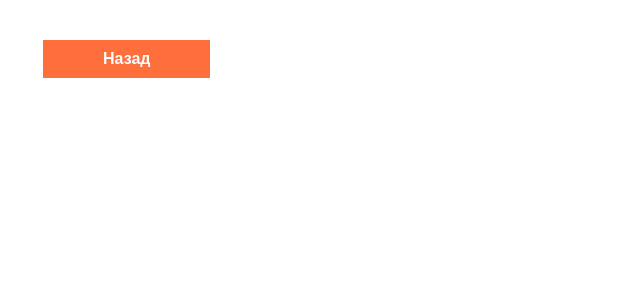
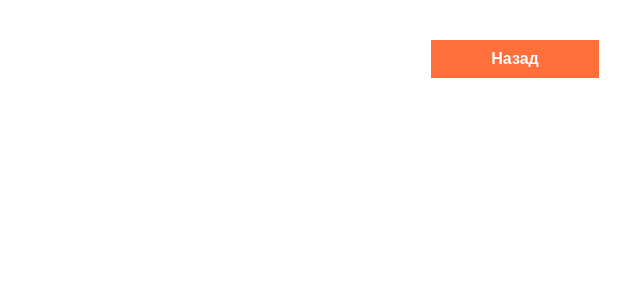
Before and after one commit to DenyDeny/simple-blog, a React app: page /info in a window 1280 px wide. Shown: the top 300 px of the page, without its empty margins (125-765 px from the left). Built offline with nearby package versions, Linux system fonts and the light colour scheme.

Commit message:
Заменил width 80% на max-width 1080px

```diff
--- a/src/styles/PostInfo.css
+++ b/src/styles/PostInfo.css
@@ -6,7 +6,7 @@
     -webkit-box-direction: normal;
         -ms-flex-direction: column;
             flex-direction: column;
-    width: 80%;
+    max-width: 1080px;
     margin-left: auto;
     margin-right: auto;
     padding: 40px;
```
